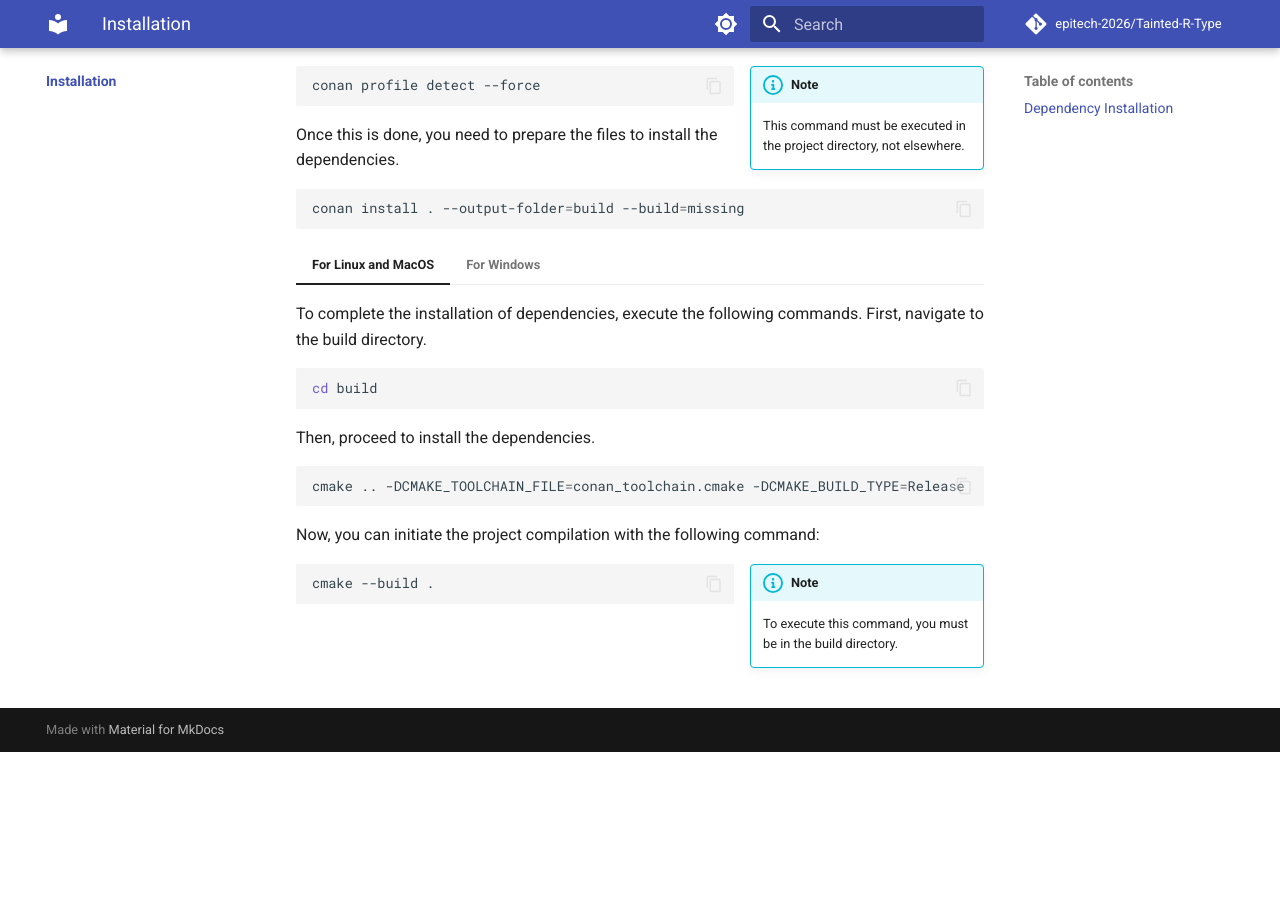
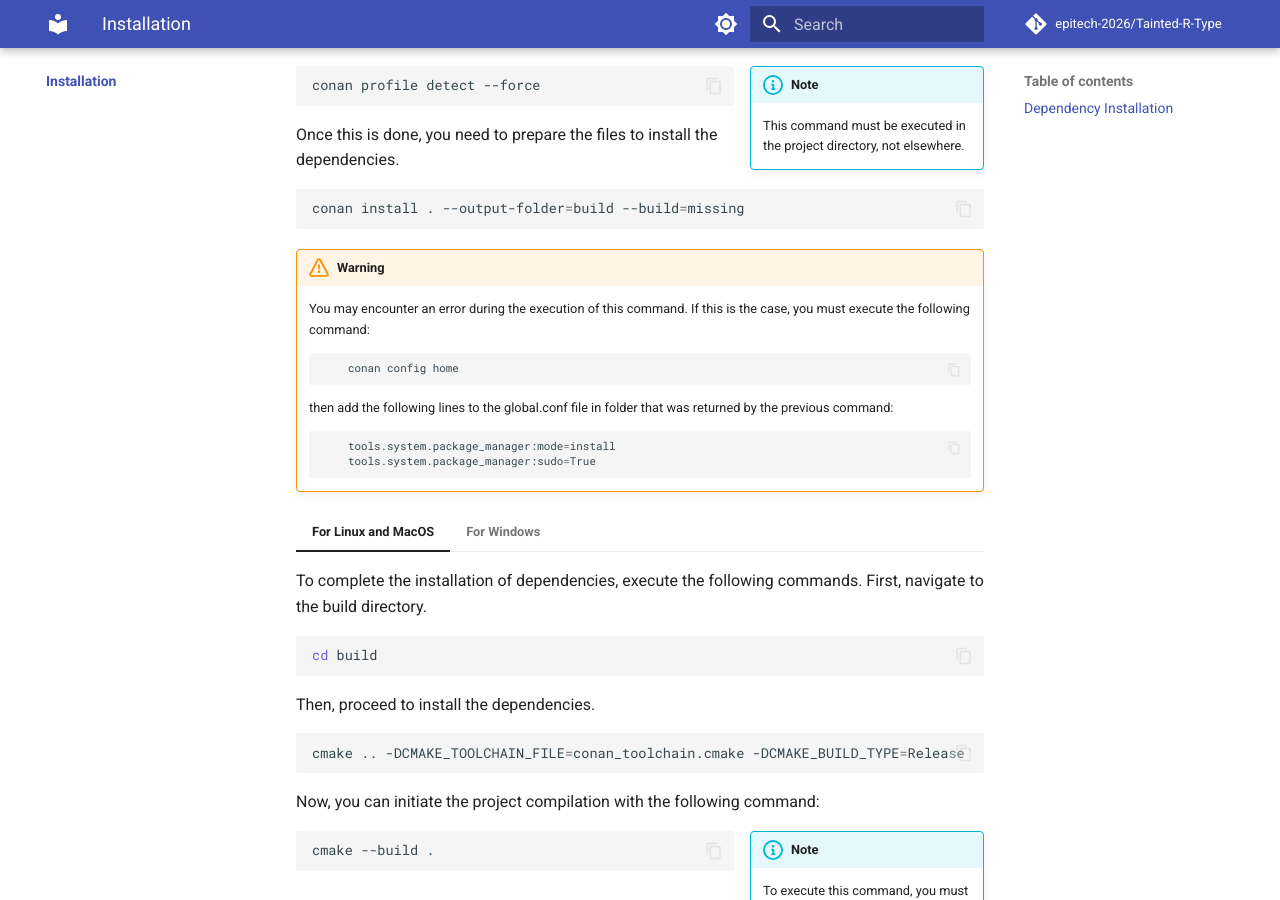
Before and after one commit to lennydelgado/AREA-Doc, an MkDocs documentation site: the page built from docs/index.md, in a window 1280 px wide and 900 px high, scrolled down 661 px. Built offline with MkDocs 1.6.1 and Material for MkDocs 9.7.7, drawn with Linux system fonts in a browser that asks for light colours; comment, search, counter and statistics services are not loaded; before the commit the page ends 1413 px from its top, so only the background shows below that.

Commit message:
Automated push: 2023-09-27 08:27:52 modification to doc website

````diff
--- a/docs/index.md
+++ b/docs/index.md
@@ -32,6 +32,20 @@ Once this is done, you need to prepare the files to install the dependencies.
 ```sh
 conan install . --output-folder=build --build=missing
 ```
+
+!!! warning
+    You may encounter an error during the execution of this command. If this is the case, you must execute the following command:
+
+    ```sh
+        conan config home
+    ```
+
+    then add the following lines to the global.conf file in folder that was returned by the previous command:
+
+    ```sh
+        tools.system.package_manager:mode=install
+        tools.system.package_manager:sudo=True
+    ```
 
 === "For Linux and MacOS"
 
````
